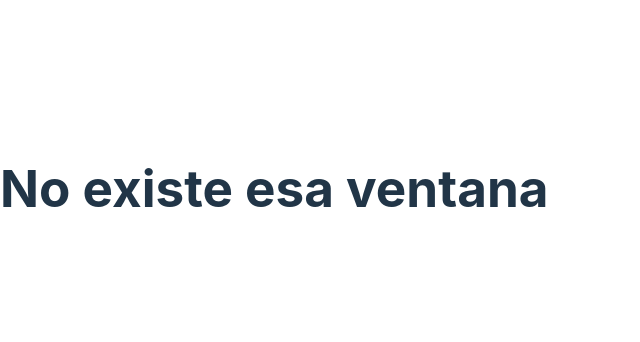
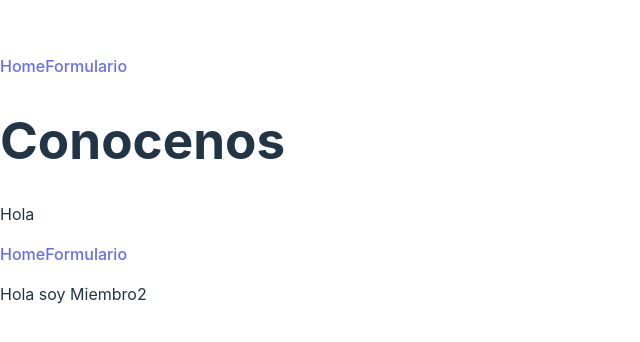
Before and after one commit to Sanki0/ihc-project, a React (Vite) app in the folder front/: page /conocenos/miembro2 in a window 1280 px wide. Shown: the part 212-554 px from the top of the page, without its empty margins (0-640 px from the left). Built offline with nearby package versions, Linux system fonts and the light colour scheme.

Commit message:
mas cambios

```diff
--- a/front/src/pages/Conocenos.jsx
+++ b/front/src/pages/Conocenos.jsx
@@ -1,4 +1,4 @@
-import { Link } from "react-router-dom"
+import { Link, Outlet } from "react-router-dom"
 import Menu from "../components/Menu";
 
 export default function Conocenos() {
@@ -7,6 +7,9 @@ export default function Conocenos() {
             <Menu/>
             <h1>Conocenos</h1>
             <p>Hola</p>
+            <div>
+                < Outlet />
+            </div>
         </div>
     );
 }
--- a/front/src/pages/Formulario.jsx
+++ b/front/src/pages/Formulario.jsx
@@ -4,7 +4,6 @@ import Menu from '../components/Menu'
 export default function Formulario() {
     return (
         <div>
-            <Menu/>
             <h1>Formulario</h1>
             <p>Hola</p>
         </div>
--- a/front/src/pages/Home.jsx
+++ b/front/src/pages/Home.jsx
@@ -1,4 +1,4 @@
-import { Link } from "react-router-dom"
+import { Link, Outlet } from "react-router-dom"
 import Menu from '../components/Menu'
 
 export default function Home() {
--- a/front/src/pages/Miembro1.jsx
+++ b/front/src/pages/Miembro1.jsx
@@ -5,8 +5,7 @@ export default function Miembro1() {
     return (
         <div>
             <Menu/>
-            <h1>Formulario</h1>
-            <p>Hola</p>
+            <p>Hola soy Miembro1</p>
         </div>
     )
 }
--- a/front/src/pages/Miembro2.jsx
+++ b/front/src/pages/Miembro2.jsx
@@ -5,8 +5,7 @@ export default function Miembro3() {
     return (
         <div>
             <Menu/>
-            <h1>Formulario</h1>
-            <p>Hola</p>
+            <p>Hola soy Miembro2</p>
         </div>
     )
 }
--- a/front/src/pages/Miembro3.jsx
+++ b/front/src/pages/Miembro3.jsx
@@ -5,8 +5,7 @@ export default function Formulario() {
     return (
         <div>
             <Menu/>
-            <h1>Formulario</h1>
-            <p>Hola</p>
+            <p>Hola soy Miembro3</p>
         </div>
     )
 }
```
Also changed, not shown: front/src/main.jsx (+16 -2 lines).
